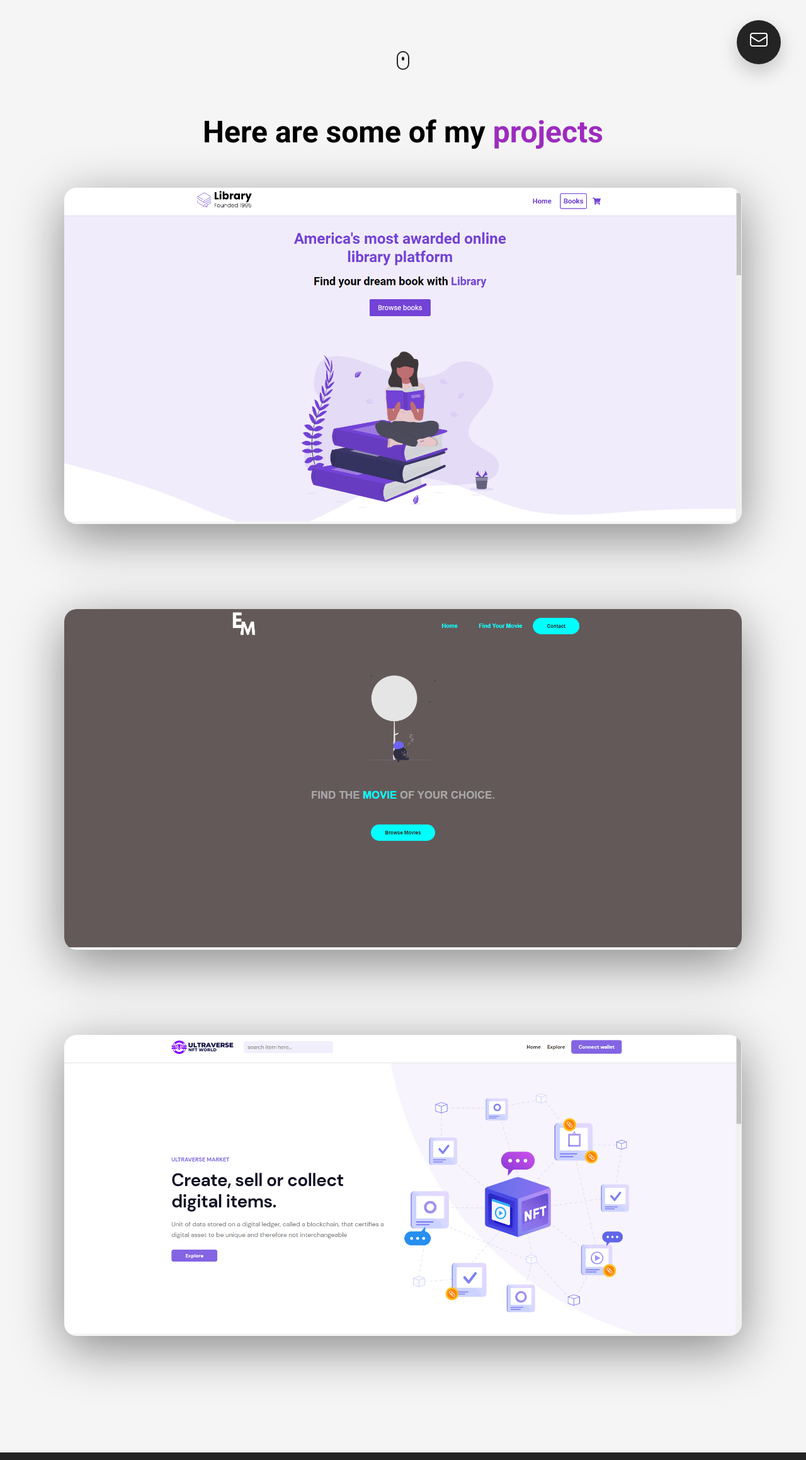
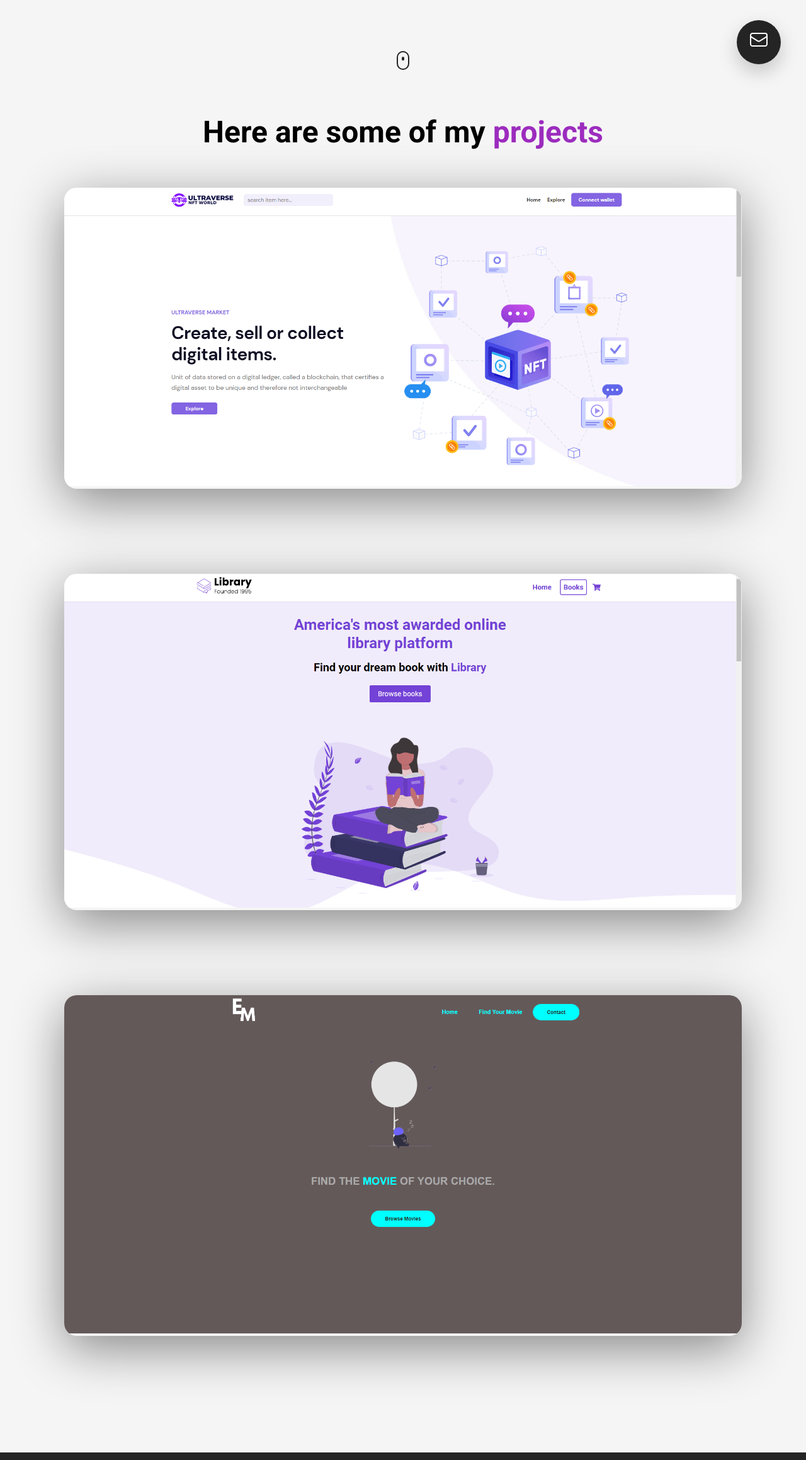
Before and after one commit to ElieMitri/E-portfolio, a React (Create React App) app: page / in a window 1280 px wide. Shown: the part 669-2987 px from the top of the page at 63% size. Built offline with nearby package versions, Linux system fonts and the light colour scheme.

Commit message:
fixed project's order

```diff
--- a/src/components/Projects.jsx
+++ b/src/components/Projects.jsx
@@ -25,6 +25,14 @@ const Projects = () => {
             Here are some of my <span className="purple">projects</span>
           </h1>
           <ul className="project__list">
+              <Project
+                image={Virtual}
+                title="Virtual Internship"
+                languages="Html, Css, Javascript, React"
+                description="Vitrtual Internship is the perfect place for you to see the prices of nfts and see the authors and owners of these nfts."
+                website="https://elie-internship.vercel.app/"
+                github="https://github.com/ElieMitri/elie-internship"
+              />
             <Project
               image={Library}
               title="Library"
@@ -41,14 +49,6 @@ const Projects = () => {
               website="https://final-seven-ashy.vercel.app/"
               github="https://github.com/ElieMitri/Final"
             />
-            <Project
-              image={Virtual}
-              title="Virtual Internship"
-              languages="Html, Css, Javascript, React"
-              description="Vitrtual Internship is the perfect place for you to see the prices of nfts and see the authors and owners of these nfts."
-              website="https://elie-internship.vercel.app/"
-              github="https://github.com/ElieMitri/elie-internship"
-            />
           </ul>
         </div>
       </div>
```
